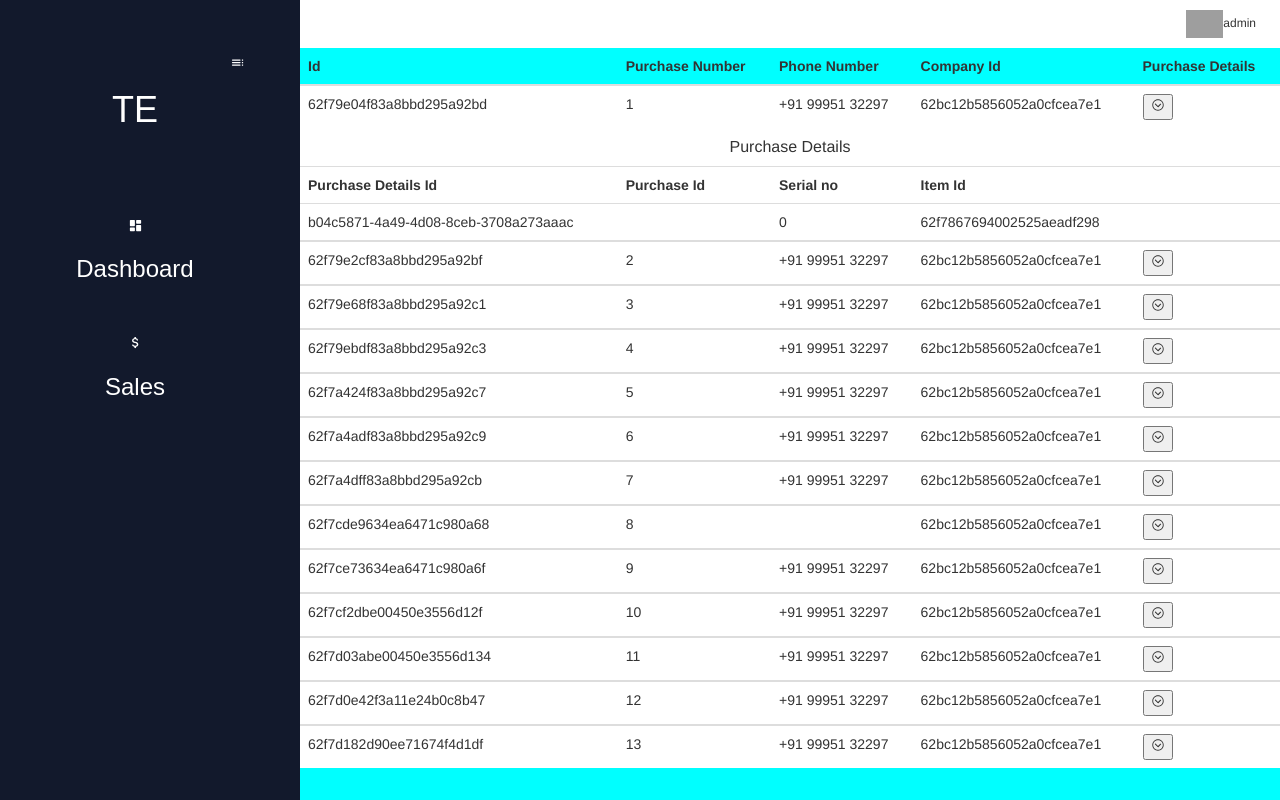
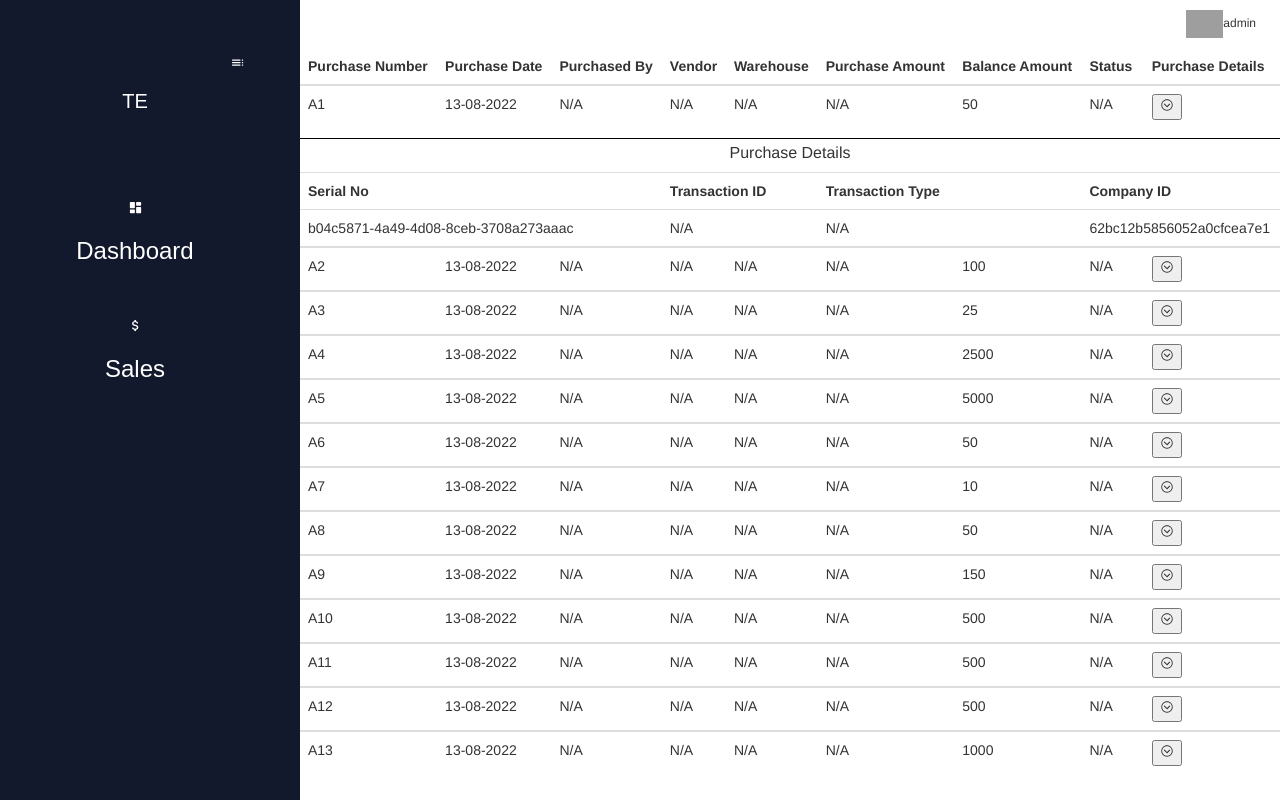
Before and after one commit to fathah1/datatable, a React (Create React App) app: page / in a window 1280 px wide. Both pictures are taken after a click on the button 1142 px from the left and 107 px from the top of the page. Built offline with nearby package versions, Linux system fonts and the light colour scheme; grey boxes are pictures that could not be loaded.

Commit message:
made same changes as before

```diff
--- a/src/App.js
+++ b/src/App.js
@@ -8,7 +8,6 @@ function App() {
   const [showNav,setShowNav] = useState(false);
 
   const toggle = () => {
-
     setShowNav(!showNav);
   }
 
--- a/src/components/Table/MainTable.js
+++ b/src/components/Table/MainTable.js
@@ -80,15 +80,19 @@ function MainTable() {
 
               <tbody className="table">
               <tr key={item.id}>
-                <td scope="row">{item.id}</td>
-                <td scope="row">{item.purchaseNoAuto}</td>
-                <td scope="row">{item.phoneNumber}</td>
-                <td scope="row">{item.companyId}</td>
+                <td scope="row">{item.purchaseNo || "N/A"}</td>
+                <td scope="row">{item.purchaseDate.slice(0, 10).split("-").reverse().join("-") || "N/A"}</td>
+                <td scope="row">{item.purchasedBy || "N/A"}</td>
+                <td scope="row">{item.ledgerId || "N/A"}</td>
+                <td scope="row">{item.wareHouseId || "N/A"}</td>
+                <td scope="row">{item.purchaseTotal || "N/A"}</td>
+                <td scope="row">{item.balanceAmount || "N/A"}</td>
+                <td scope="row">{item.status || "N/A" }</td>
                 <td scope="row"> <button onClick={() => {DisplayPurchaseDetails(item.id);}} > <IoIosArrowDropdown  />  </button></td>
               </tr>
 
 
-               {innerTableVisiblity && item.id == currentItemId ? <td colspan="5" > <h6 className="purchaseHeading">Purchase Details</h6> </td> : "" }
+               {innerTableVisiblity && item.id == currentItemId ? <td colspan="9" > <h6 className="purchaseHeading">Purchase Details</h6> </td> : "" }
                {innerTableVisiblity && item.id == currentItemId ? <RenderPurchaseDetailsHeader/> : "" }
                {innerTableVisiblity && item.id == currentItemId ? <RenderPurchaseDetailsData/> : "" }
 
@@ -114,10 +118,10 @@ function MainTable() {
       return currentPurchaseDetails.map(item =>{
           return(
             <tr>
-              <th scope="col">Purchase Details Id</th>
-              <th scope="col">Purchase Id</th>
-              <th scope="col">Serial no</th>
-              <th scope="col" colspan="2">Item Id</th>
+              <th colspan="3" scope="col">Serial No</th>
+              <th colspan="2" scope="col">Transaction ID</th>
+              <th colspan="2" scope="col">Transaction Type</th>
+              <th colspan="2" scope="col" >Company ID</th>
            </tr>
           )
 
@@ -130,11 +134,11 @@ function MainTable() {
 
     return currentPurchaseDetails.map(item =>{
         return(
-          <tr key={item.id}>
-          <td >{item.purchaseDetailsId}</td>
-          <td>{item.purchaseId }</td>
-          <td>{item.sno}</td>
-          <td colspan="2">{item.itemId}</td>
+          <tr key={item.sno }>
+          <td colspan="3" >{item.purchaseDetailsId || "N/A"}</td>
+          <td colspan="2">{item.transactionId  || "N/A" }</td>
+          <td colspan="2">{item.transactionType || "N/A"}</td>
+          <td colspan="2">{item.companyId || "N/A"}</td>
           </tr>
         )
 
@@ -150,11 +154,15 @@ function MainTable() {
   <thead>
 
     <tr>
-      <th >Id</th>
       <th >Purchase Number</th>
-      <th >Phone Number</th>
-      <th >Company Id</th>
-      <th >Purchase Details</th>
+      <th >Purchase Date</th>
+      <th >Purchased By</th>
+      <th >Vendor </th>
+      <th >Warehouse</th>
+      <th >Purchase Amount</th>
+      <th >Balance Amount</th>
+      <th >Status</th>
+      <th> Purchase Details</th>
     </tr>
 
   </thead>
--- a/src/index.css
+++ b/src/index.css
@@ -11,3 +11,7 @@ code {
   font-family: source-code-pro, Menlo, Monaco, Consolas, 'Courier New',
     monospace;
 }
+.purchaseHeading{
+  border-top:0.5px solid black;
+  padding-top:5px;
+}
--- a/src/styles/NavBar.css
+++ b/src/styles/NavBar.css
@@ -40,8 +40,8 @@
     text-align: center;
 }
 
-.logoText h1{
-    font-size: 14px;
+.Logo h1{
+    font-size: 20px;
 
 }
 
--- a/src/styles/Table.css
+++ b/src/styles/Table.css
@@ -1,3 +1,2 @@
 .Table{
-    background-color: aqua;
 }
```
Also changed, not shown: src/styles/Header.css (line endings or trailing spaces).
